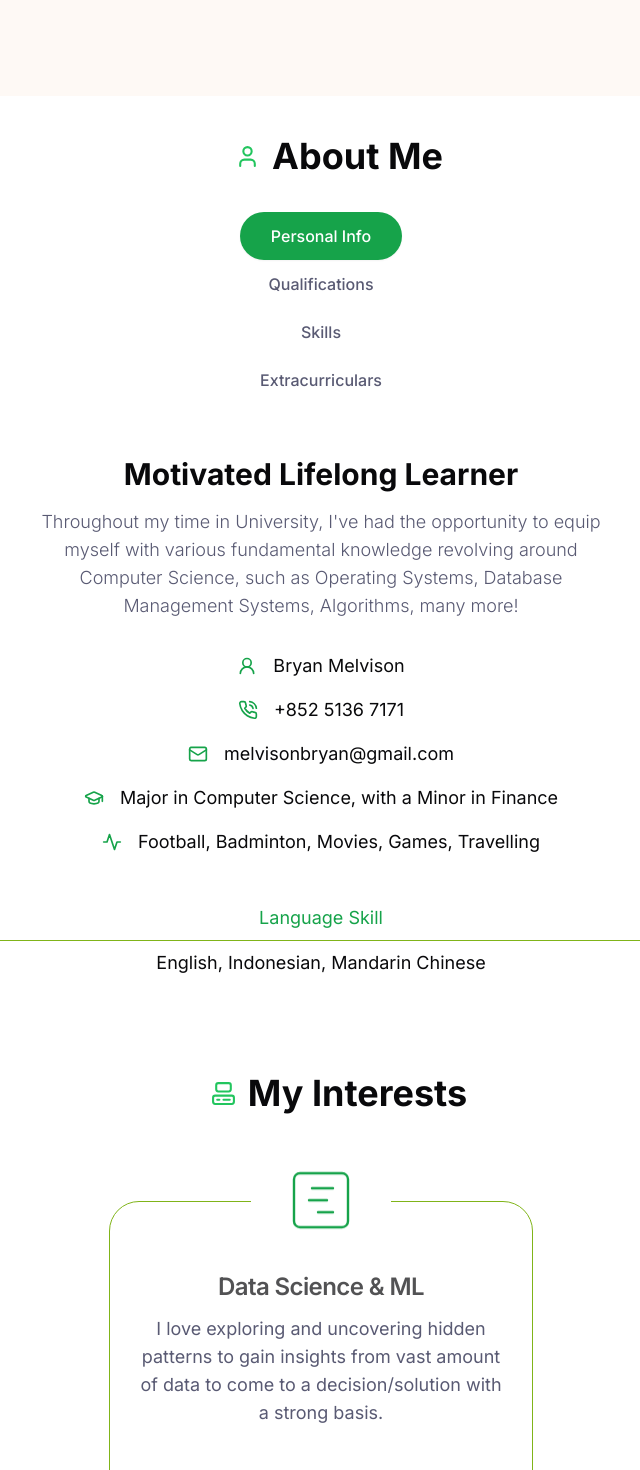
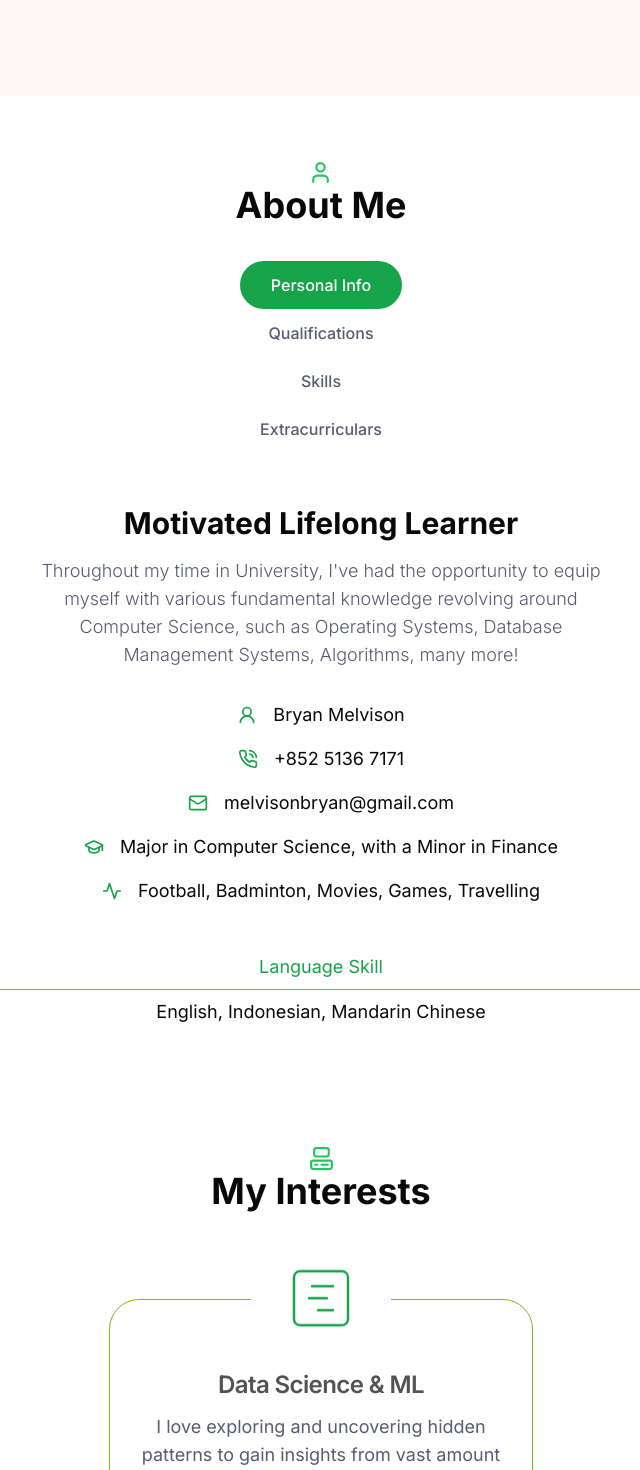
Before and after one commit to BryanMelvison/BryanMelvison, a Next.js app: page / in a window 1280 px wide. Shown: the part 680-2150 px from the top of the page, without its empty margins (319-959 px from the left). Built offline with nearby package versions, Linux system fonts and the light colour scheme.

Commit message:
fixed the icons

```diff
--- a/components/About.jsx
+++ b/components/About.jsx
@@ -148,7 +148,7 @@ const About = () => {
     return(
         <section className="xl:h-[860px] mb-12 xl:mb-24 pb-12 xl:py-24 ">
             <div className = "container mx-auto ">
-                <div className="flex items-center  section-title mb-8 mt-10 xl:mb-12 text-center mx-auto">
+                <div className="flex flex-col xl:flex-row  items-center  section-title mb-8 mt-10 xl:mb-12 text-center mx-auto">
                     <UserIcon className="text-green-500"  size= {25}/>
                     <h2>About Me</h2>
                 </div>
--- a/components/ExperiencePage.jsx
+++ b/components/ExperiencePage.jsx
@@ -26,7 +26,7 @@ const ExperiencePage = () => {
     return (
         <section className="xl:h-[820px] mb-20 xl:py-24 ">
             <div className="container mx-auto">
-                <div className="flex items-center  section-title mb-12 xl:mb-24 text-center mx-auto">
+                <div className="flex flex-col xl:flex-row  items-center  section-title mb-12 xl:mb-24 text-center mx-auto">
                     <Briefcase className="text-green-500"  size= {25}/>
                     <h2>My Experiences</h2>
                 </div>
--- a/components/Interests.jsx
+++ b/components/Interests.jsx
@@ -23,7 +23,7 @@ const Interests = () => {
     return (
         <section className="mb-12 xl:mb-24">
         <div className="container mx-auto">
-            <div className="flex items-center section-title mb-12 xl:mb-24 text-center mx-auto">
+            <div className="flex flex-col xl:flex-row  items-center section-title mb-12 xl:mb-24 text-center mx-auto">
                 <ComputerIcon className="text-green-500" size={25} />
                 <h2 >My Interests</h2>
             </div>
--- a/components/ProjectPage.jsx
+++ b/components/ProjectPage.jsx
@@ -54,7 +54,7 @@
         return (
             <section className="mb-12 xl:mb-32">
                 <div className="container mx-auto">
-                    <div className="flex items-center section-title mb-12 xl:mb-24 text-center mx-auto">
+                    <div className="flex flex-col xl:flex-row items-center section-title mb-12 xl:mb-24 text-center mx-auto">
                         <BoxesIcon className="text-green-500 animate-spin-slow" size={25}/>
                         <h2 className="animate-fade-in-up">Highlighted Projects</h2>
                     </div>
```
